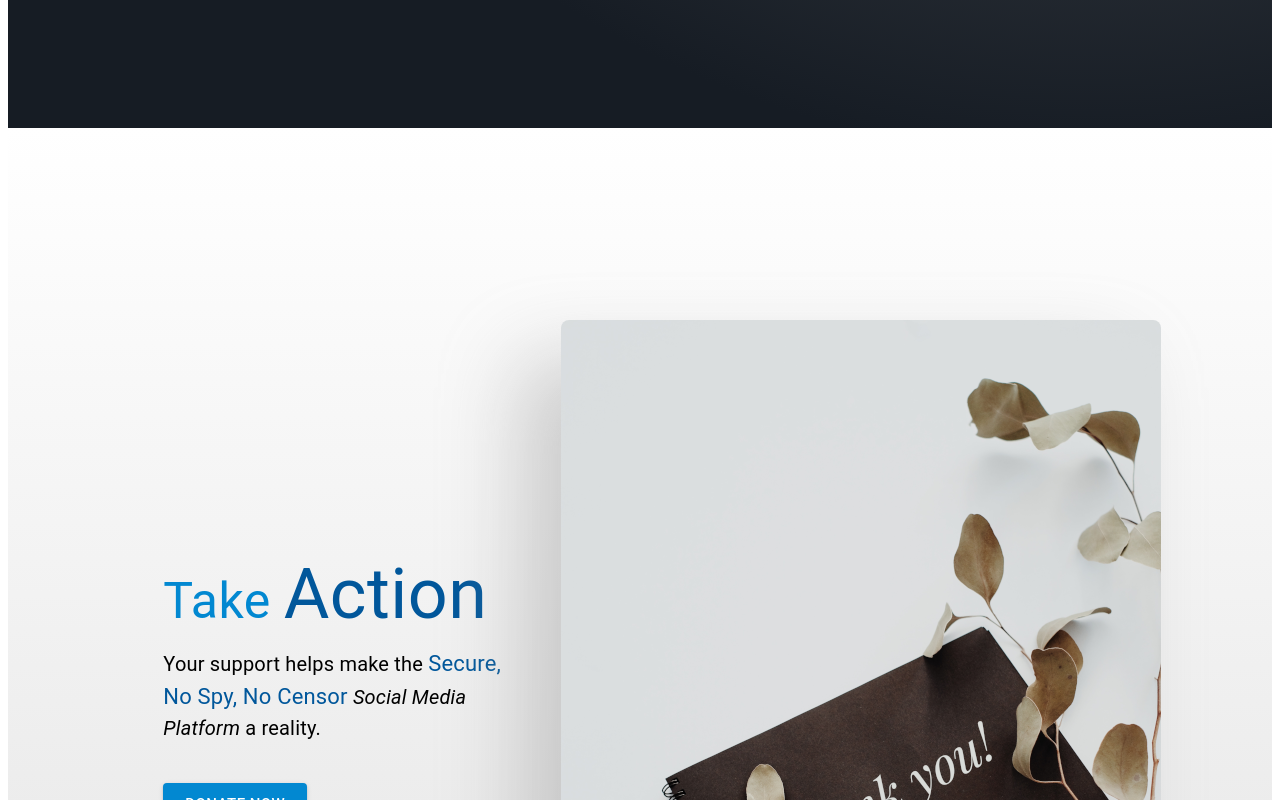
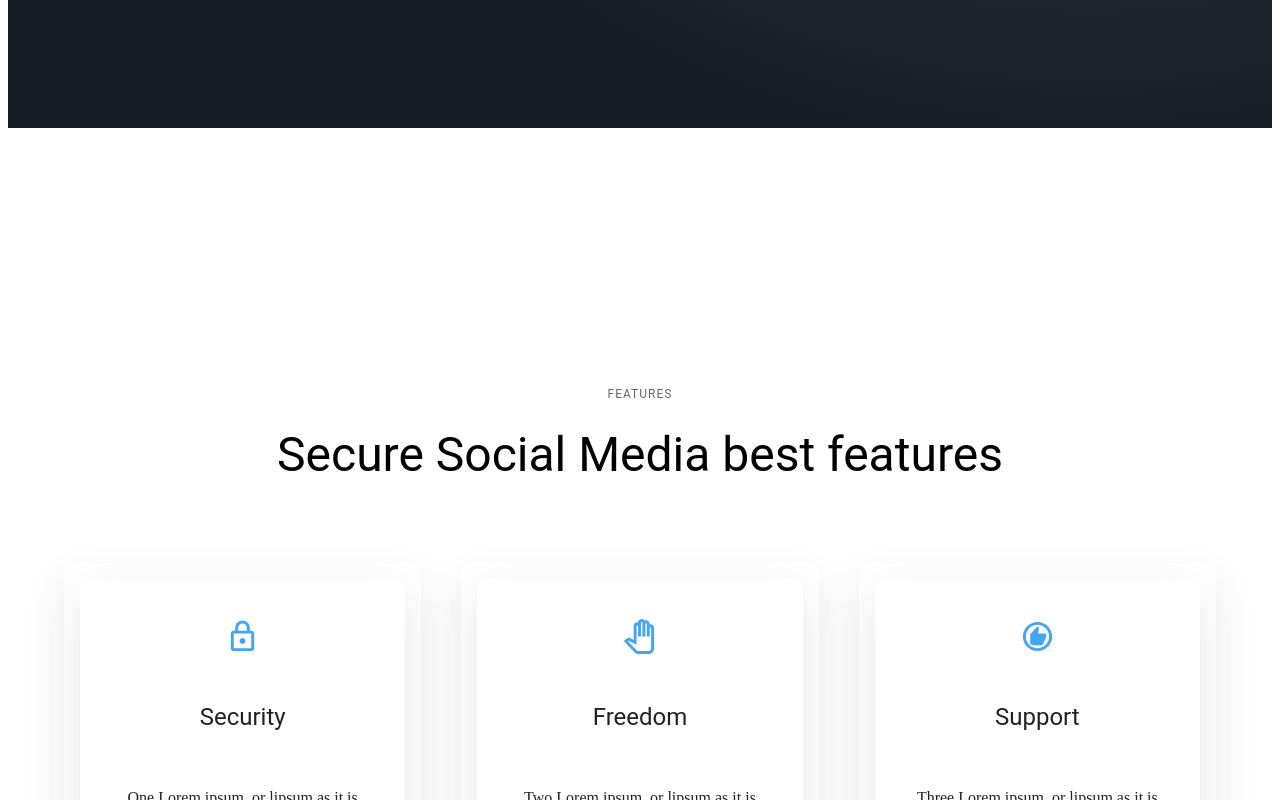
Before and after one commit to Prones94/vet-donation-page, a React (Create React App) app: page / in a window 1280 px wide. Shown: the part 680-1480 px from the top of the page. Built offline with nearby package versions, Linux system fonts and the light colour scheme.

Commit message:
add features section to the landing page

```diff
--- a/src/pages/Landing/Landing.jsx
+++ b/src/pages/Landing/Landing.jsx
@@ -5,7 +5,7 @@ const Landing = () => {
 	return (
 		<>
 			<Hero />
-			{/* <Features /> */}
+			<Features />
 			<Donate />
 			<Invest />
 		</>
```
